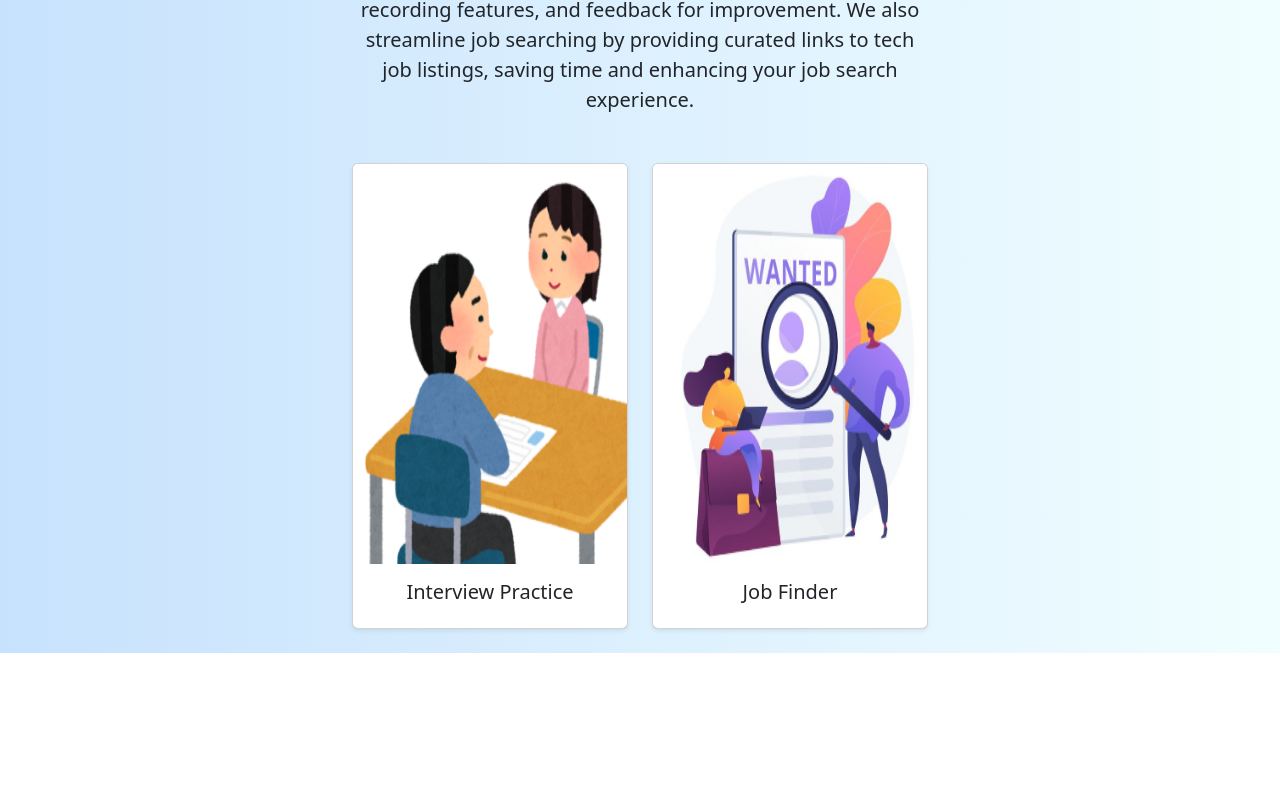
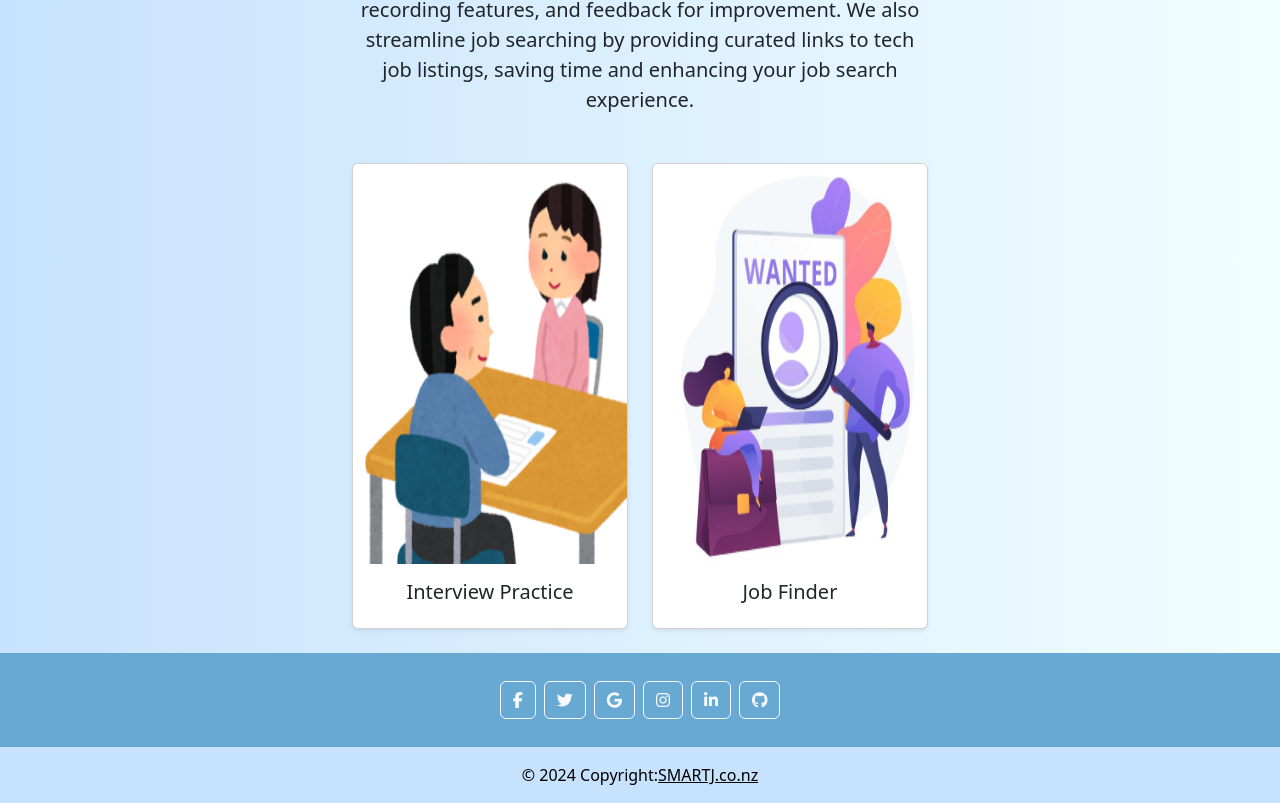
Before and after one commit to tyin363/SMARTJ, a React (Create React App) app: page / in a window 1280 px wide. Shown: the part 250-1053 px from the top of the page. Before the commit the page ends 903 px from the top, so only its background shows below. Built offline with nearby package versions, Linux system fonts and the light colour scheme; the HTML template or start-up script is replaced by a standard one.

Commit message:
feat: added footer feature (#22)
* feat: added footer feature

* fix:resolving more merge conflicts

* style: added comments

```diff
--- a/package.json
+++ b/package.json
@@ -3,11 +3,13 @@
   "version": "0.1.0",
   "private": true,
   "dependencies": {
+    "@fortawesome/fontawesome-free": "^6.6.0",
     "@testing-library/jest-dom": "^5.17.0",
     "@testing-library/react": "^13.4.0",
     "@testing-library/user-event": "^13.5.0",
     "boostrap": "^2.0.0",
     "bootstrap": "^5.3.3",
+    "bootstrap-icons": "^1.11.3",
     "react": "^18.3.1",
     "react-countdown": "^2.3.5",
     "react-dom": "^18.3.1",
--- a/src/App.js
+++ b/src/App.js
@@ -4,19 +4,19 @@ import "./App.css";
 import "bootstrap/dist/css/bootstrap.min.css";
 import "./index.css"; // Import global styles
 
-import Home from './pages/Home';
-import JobFinder from './pages/JobFinder';
-import ContactUs from './pages/ContactUs';
-import MyProfile from './pages/MyProfile';
-import InterviewPractice from './pages/InterviewPractice';
-import InterviewSettings from './pages/InterviewSettings';
+import Home from "./pages/Home";
+import JobFinder from "./pages/JobFinder";
+import ContactUs from "./pages/ContactUs";
+import MyProfile from "./pages/MyProfile";
+import InterviewPractice from "./pages/InterviewPractice";
+import InterviewSettings from "./pages/InterviewSettings";
+import "@fortawesome/fontawesome-free/css/all.min.css";
 import SummaryPage from "./pages/SummaryPage";
-
 
 function App() {
   return (
     <Router>
-      <div>
+      <div className="d-flex flex-column min-vh-100">
         <nav className="navbar navbar-expand-lg navbar-light bg-light">
           <Link className="navbar-brand" to="/">
             <img
@@ -27,6 +27,7 @@ function App() {
             />
             SMARTJ
           </Link>
+          {/* Toggle button for collapsing the navbar in smaller screens */}
           <button
             className="navbar-toggler"
             type="button"
@@ -38,6 +39,7 @@ function App() {
           >
             <span className="navbar-toggler-icon"></span>
           </button>
+          {/* Collapsible part of the navbar containing links */}
           <div className="collapse navbar-collapse" id="navbarNav">
             <ul className="navbar-nav ms-auto">
               <li className="nav-item">
@@ -45,6 +47,7 @@ function App() {
                   Home
                 </Link>
               </li>
+              {/* Interview Settings/Practice link */}
               <li className="nav-item">
                 <Link className="nav-link" to="/interview-settings">
                   Interview Practice
@@ -69,6 +72,7 @@ function App() {
           </div>
         </nav>
 
+        {/* Routes to switch between different pages based on the URL path */}
         <Routes>
           <Route path="/" element={<Home />} />
           <Route path="/interview-settings" element={<InterviewSettings />} />
@@ -79,6 +83,78 @@ function App() {
           <Route path="/summary" element={<SummaryPage />} />
         </Routes>
       </div>
+
+      {/* Footer section at the bottom of the page */}
+      <footer
+        className="text-center text-white mt-auto"
+        style={{ backgroundColor: "#67a9d2" }}
+      >
+        <div class="container p-4 pb-0">
+          <section class="mb-4">
+            <a
+              class="btn btn-outline-light btn-floating m-1"
+              href="#!"
+              role="button"
+            >
+              <i class="fab fa-facebook-f"></i>
+            </a>
+            <a
+              class="btn btn-outline-light btn-floating m-1"
+              href="#!"
+              role="button"
+            >
+              <i class="fab fa-twitter"></i>
+            </a>
+
+            <a
+              class="btn btn-outline-light btn-floating m-1"
+              href="#!"
+              role="button"
+            >
+              <i class="fab fa-google"></i>
+            </a>
+            <a
+              class="btn btn-outline-light btn-floating m-1"
+              href="#!"
+              role="button"
+            >
+              <i class="fab fa-instagram"></i>
+            </a>
+
+            <a
+              class="btn btn-outline-light btn-floating m-1"
+              href="#!"
+              role="button"
+            >
+              <i class="fab fa-linkedin-in"></i>
+            </a>
+
+            <a
+              class="btn btn-outline-light btn-floating m-1"
+              href="https://github.com/SOFTENG310-Team4/SMARTJ"
+              role="button"
+            >
+              <i class="fab fa-github"></i>
+            </a>
+          </section>
+        </div>
+        {/* Copyright information */}
+        <div
+          className="text-center p-3"
+          style={{
+            backgroundColor: "#c7e2fd",
+            color: "black",
+          }}
+        >
+          © 2024 Copyright:
+          <a
+            class="text-black"
+            href="https://github.com/SOFTENG310-Team4/SMARTJ/"
+          >
+            SMARTJ.co.nz
+          </a>
+        </div>
+      </footer>
     </Router>
   );
 }
```
Also changed, not shown: 1 other file (tests, documents, lock files or other folders).
